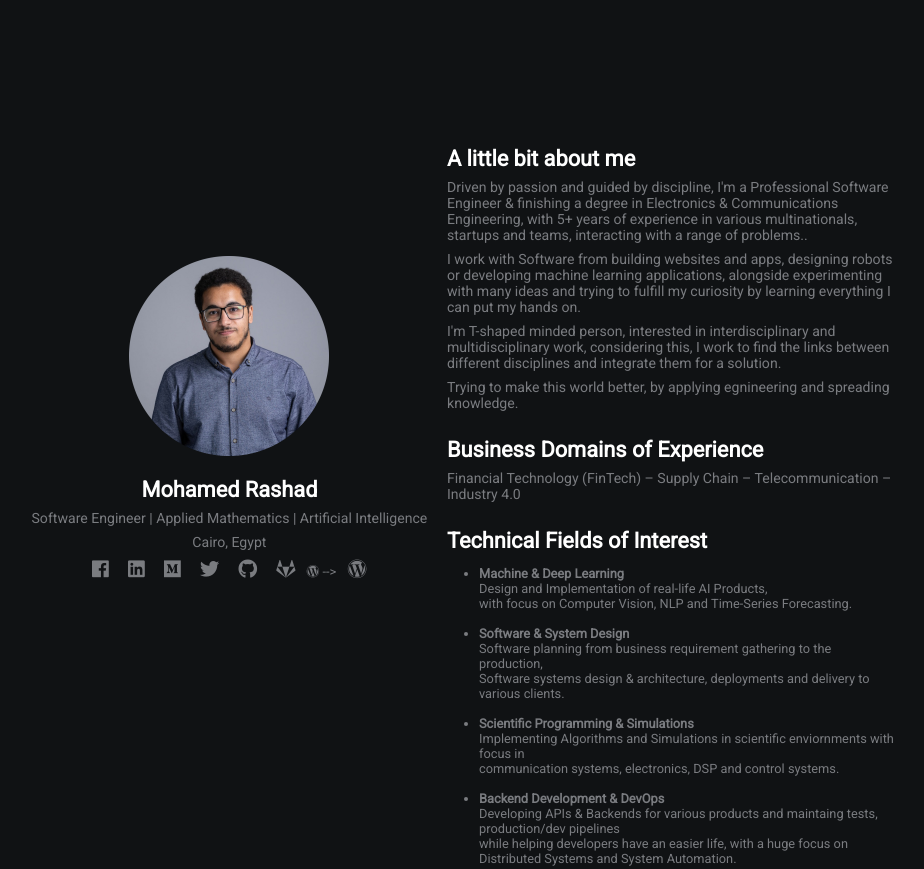
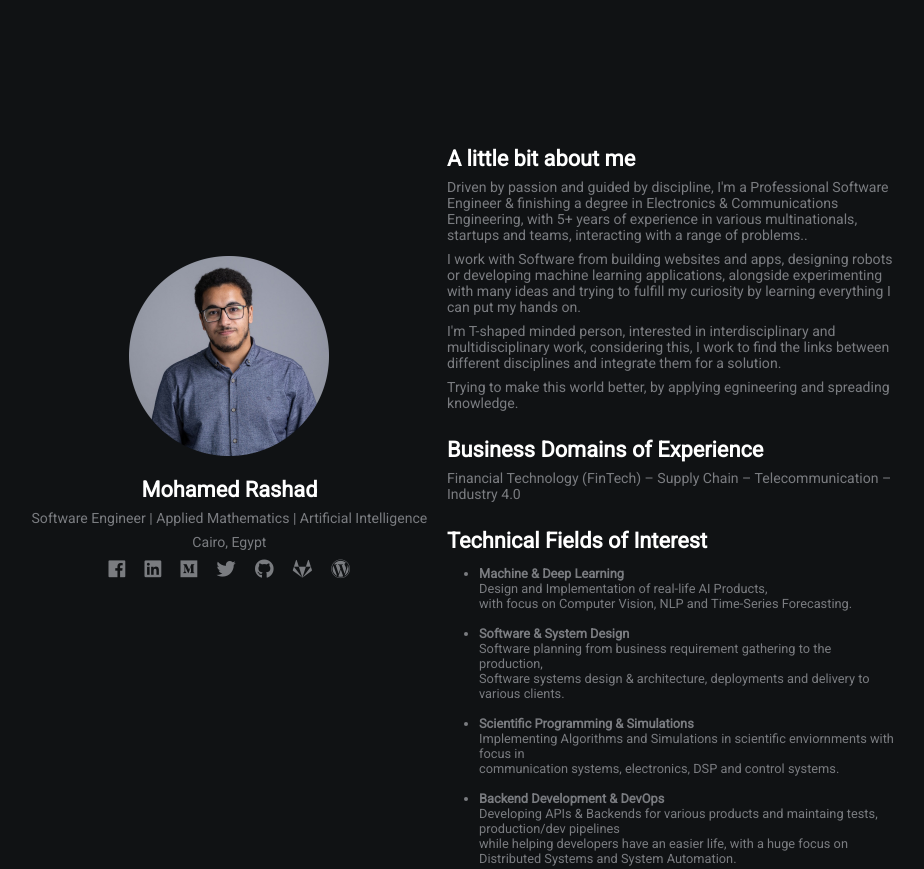
Before and after one commit to MohammedRashad/MohammedRashad.github.io, a plain HTML site: page index.html in a window 1280 px wide. Shown: the top 869 px of the page, without its empty margins (193-1117 px from the left). Drawn offline with Linux system fonts and the light colour scheme.

Commit message:
Update index.html

```diff
--- a/index.html
+++ b/index.html
@@ -25,7 +25,6 @@
             <a href="https://twitter.com/rashaddism"><i class="fab fa-twitter" aria-hidden="true"></i></a>
             <a href="https://github.com/MohammedRashad"><i class="fab fa-github" aria-hidden="true"></i></a>
             <a href="https://gitlab.com/MohammedRashad"><i class="fab fa-gitlab" aria-hidden="true"></i></a>
-     <! --    <a href="https://rashaddism.wordpress.com"><i class="fab fa-wordpress" aria-hidden="true"></i></a> -->
             <a href="https://analogguydigitalworld.wordpress.com"><i class="fab fa-wordpress"
                     aria-hidden="true"></i></a>
 
```
